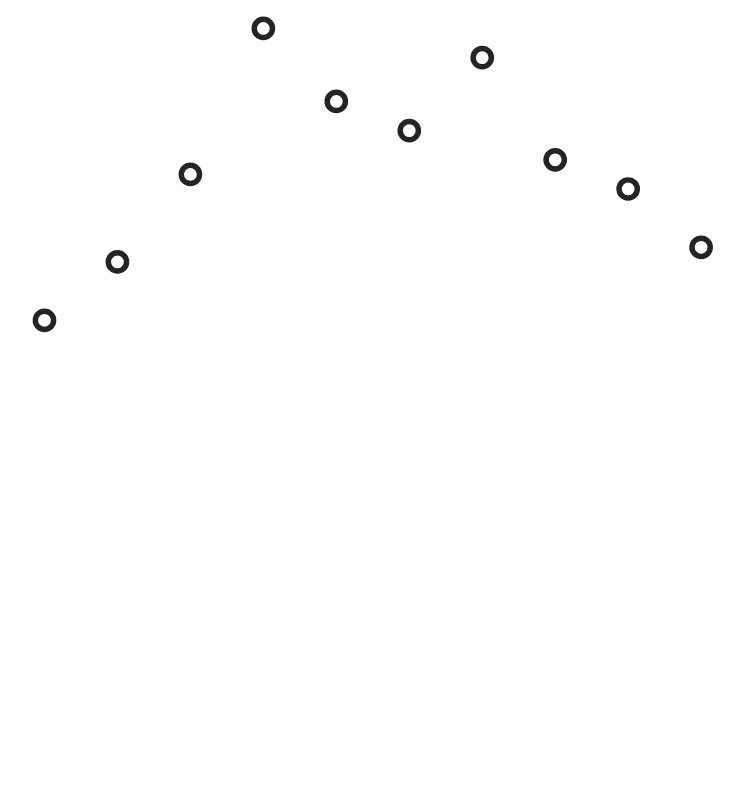
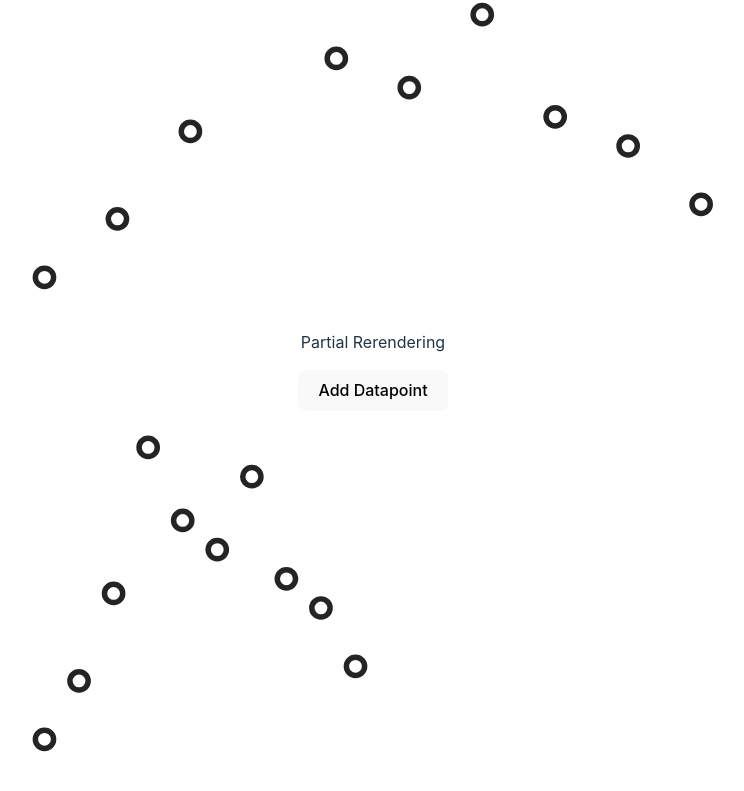
Before and after one commit to ferpar/react-d3-framer, a React (Vite) app: page / in a window 1280 px wide. Shown: the part 329-1120 px from the top of the page, without its empty margins (267-1011 px from the left). Before the commit the page ends 800 px from the top, so only its background shows below. Built offline with nearby package versions, Linux system fonts and the light colour scheme.

Commit message:
improved animations

```diff
--- a/src/App.tsx
+++ b/src/App.tsx
@@ -1,6 +1,7 @@
 import React from "react";
 import "./App.css";
-import MotionGraph from "./components/MotionChart";
+import MotionChart from "./components/MotionChart";
+import DynamicChart from "./components/DynamicChart";
 
 const points: [number, number][] = [
   [2, 0],
@@ -21,7 +22,7 @@ function App() {
     const x = Math.max(...dataPoints.map((p) => p[0])) + 2;
     const y = Math.floor(Math.random() * 20) + 1;
     setDataPoints([...dataPoints, [x, y]]);
-  }
+  };
   return (
     <>
       <h1>React + D3js / SVG + Framer Motion</h1>
@@ -29,11 +30,17 @@ function App() {
         Interactive animated graphs become simple with this set of technologies
       </p>
       <div>
-        <button
-        onClick={addRandomDatapoint}
-        >Add Datapoint</button>
+        <div>
+          <p>Full Rerendering + Rescale</p>
+          <button onClick={addRandomDatapoint}>Add Datapoint</button>
+        </div>
+        <MotionChart dataPoints={dataPoints} />
       </div>
-      <MotionGraph dataPoints={dataPoints}/>
+
+      <div>
+        <p>Partial Rerendering</p>
+        <DynamicChart />
+      </div>
     </>
   );
 }
--- /dev/null
+++ b/src/components/DynamicChart.tsx
@@ -0,0 +1,159 @@
+import * as d3 from "d3";
+import React from "react";
+import { motion } from "framer-motion";
+
+type Points = [number, number][];
+const dataPoints: Points = [
+  [2, 0],
+  [4, 4],
+  [6, 10],
+  [8, 20],
+  [10, 15],
+  [12, 13],
+  [14, 18],
+  [16, 11],
+  [18, 9],
+  [20, 5],
+];
+
+const height = 200;
+const width = 400;
+
+const styles = {
+  height: "100%",
+  width: "60%",
+};
+
+const margins = {
+  top: 20,
+  right: 20,
+  bottom: 20,
+  left: 20,
+};
+
+const DynamicChart = () => {
+  const [points, setPoints] = React.useState(dataPoints);
+  const [circles, setCircles] = React.useState<JSX.Element[]>([]);
+  const [path, setPath] = React.useState<JSX.Element>();
+
+  const addRandomDatapoint = () => {
+    const x = Math.max(...points.map((p) => p[0])) + 2;
+    const y = Math.floor(Math.random() * 20) + 1;
+    setPoints([...points, [x, y]]);
+  };
+
+  const xPoints = React.useMemo(
+    () => dataPoints.map((p) => p[0]) as number[],
+    []
+  );
+  const yPoints = React.useMemo(
+    () => dataPoints.map((p) => p[1]) as number[],
+    []
+  );
+
+  React.useEffect(() => {
+    const xExtent = d3.extent(xPoints) as [number, number];
+    xExtent[1] *= 2;
+    const yExtent = d3.extent(yPoints) as [number, number];
+    const xScale = d3
+      .scaleLinear()
+      .domain([xExtent[0], xExtent[1]])
+      .range([margins.left, width - margins.right]);
+    const yScale = d3
+      .scaleLinear()
+      .domain([yExtent[0], yExtent[1]])
+      .range([height - margins.bottom, 0 + margins.top]);
+    const newPathPoints = points.map((point) => [
+      xScale(point[0]),
+      yScale(point[1]),
+    ]) as [number, number][];
+
+    const line = d3.line();
+    const newLinePath = line(newPathPoints) as string;
+
+    // calculate path length (pithagorean theorem)
+    // could be optimized by storing the total path length
+    let totalPathLength = 0;
+    let priorPathLength = 0;
+    if (points !== dataPoints && newPathPoints.length > 1) {
+      for (let i = 1; i < newPathPoints.length; i++) {
+        const x = newPathPoints[i][0];
+        const y = newPathPoints[i][1];
+        const priorX = newPathPoints[i - 1][0];
+        const priorY = newPathPoints[i - 1][1];
+        const distance = Math.sqrt(
+          Math.pow(x - priorX, 2) + Math.pow(y - priorY, 2)
+        );
+        totalPathLength += distance;
+        if (i === newPathPoints.length - 2) {
+          priorPathLength = totalPathLength;
+        }
+      }
+    }
+
+    const initialPathLength =
+      points === dataPoints ? 0 : priorPathLength / totalPathLength;
+
+    const pathDuration = points === dataPoints ? 1.7 : 0.2;
+
+    const newPath = (
+      <motion.path
+        key={newLinePath}
+        initial={{ pathLength: initialPathLength }}
+        animate={{ pathLength: 1 }}
+        transition={{ duration: pathDuration, delay: 0.2 }}
+        d={newLinePath}
+        fill="none"
+        stroke="white"
+      />
+    );
+
+    const newCircles = points.map((point, idx) => {
+      const delay =
+        points === dataPoints
+          ? (idx / points.length) * 1.5
+          : idx === points.length - 1
+          ? 0.2
+          : (idx / points.length) * 1.5;
+      const x = xScale(point[0]);
+      const y = yScale(point[1]);
+      return (
+        <motion.circle
+          initial={{ cy: height - margins.bottom, opacity: 0, scale: 0 }}
+          animate={{ cy: y, opacity: 1, scale: 1 }}
+          transition={{ duration: 0.2, delay: delay }}
+          key={`${x}-${y}`}
+          cx={x}
+          cy={y}
+          r={5}
+          fill="white"
+          stroke="var(--background-color)"
+          strokeWidth={3}
+        />
+      );
+    });
+    setCircles(newCircles);
+    setPath(newPath);
+  }, [points, xPoints, yPoints]);
+
+  return (
+    <div
+      style={{
+        width: "100%",
+        display: "flex",
+        justifyContent: "center",
+        alignItems: "center",
+        flexDirection: "column",
+      }}
+    >
+      <button onClick={addRandomDatapoint}>Add Datapoint</button>
+      <svg style={styles} viewBox={`0 0 ${width} ${height}`}>
+        {/* Line */}
+        {path}
+        {/* Circles */}
+        {circles.map((circle) => circle)}
+      </svg>
+    </div>
+  );
+};
+export default DynamicChart;
--- a/src/components/MotionChart.tsx
+++ b/src/components/MotionChart.tsx
@@ -21,12 +21,11 @@ const margins = {
   left: 20,
 };
 
- const MotionGraph = ({dataPoints} : MotionGraphProps) => {
+const MotionChart = ({ dataPoints }: MotionGraphProps) => {
+  const points = dataPoints;
 
-const points = dataPoints;
-
-const xPoints = points.map((p) => p[0]) as number[];
-const yPoints = points.map((p) => p[1]) as number[];
+  const xPoints = points.map((p) => p[0]) as number[];
+  const yPoints = points.map((p) => p[1]) as number[];
 
   const xExtent = d3.extent(xPoints) as [number, number];
   const yExtent = d3.extent(yPoints) as [number, number];
@@ -50,7 +49,7 @@ const yPoints = points.map((p) => p[1]) as number[];
     const y = yScale(point[1]);
     return (
       <motion.circle
-        initial={{ cy: height- margins.bottom, opacity: 0, scale: 0 }}
+        initial={{ cy: height - margins.bottom, opacity: 0, scale: 0 }}
         animate={{ cy: y, opacity: 1, scale: 1 }}
         transition={{ duration: 0.2, delay: (idx / points.length) * 1.5 }}
         key={`${x}-${y}`}
@@ -77,6 +76,7 @@ const yPoints = points.map((p) => p[1]) as number[];
       <svg style={styles} viewBox={`0 0 ${width} ${height}`}>
         {/* Line */}
         <motion.path
+          key={linePath}
           initial={{ pathLength: 0 }}
           animate={{ pathLength: 1 }}
           transition={{ duration: 1.7, delay: 0.2 }}
@@ -89,5 +89,5 @@ const yPoints = points.map((p) => p[1]) as number[];
       </svg>
     </div>
   );
-}
-export default MotionGraph
+};
+export default MotionChart;
```
